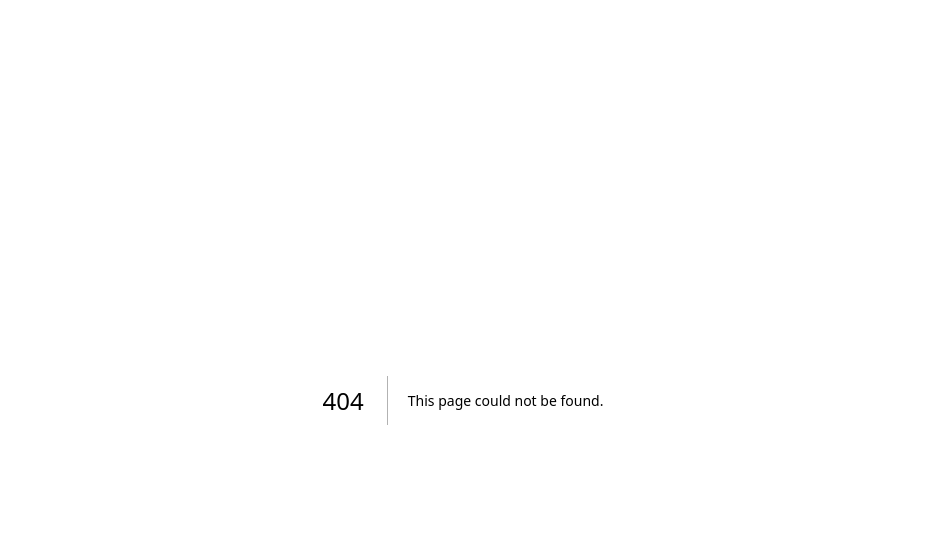
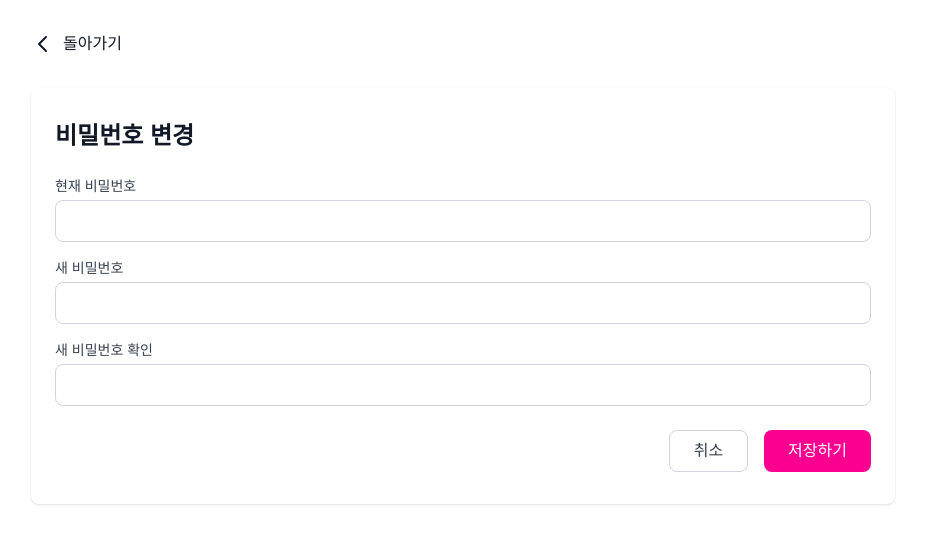
Before and after one commit to intzzzero/purrify-front, a Next.js app: page /account/password in a window 1280 px wide. Before the commit this address had no page. Shown: the top 544 px of the page, without its empty margins (177-1102 px from the left). Built offline with nearby package versions, Linux system fonts and the light colour scheme.

Commit message:
비밀번호 수정 페이지 추가

```diff
--- /dev/null
+++ b/src/app/account/password/action.ts
@@ -0,0 +1,51 @@
+'use server';
+
+import { createClient } from '@/utils/supabase/server';
+import { revalidatePath } from 'next/cache';
+import { redirect } from 'next/navigation';
+
+export async function updatePassword(formData: FormData) {
+	const supabase = await createClient();
+
+	const password = formData.get('password') as string;
+	const newPassword = formData.get('newPassword') as string;
+	const confirmPassword = formData.get('confirmPassword') as string;
+
+	// 새 비밀번호 확인
+	if (newPassword !== confirmPassword) {
+		return {
+			error: '새 비밀번호가 일치하지 않습니다.',
+		};
+	}
+
+	const user = (await supabase.auth.getUser()).data.user;
+	if (!user?.email) {
+		return { error: '사용자 이메일을 찾을 수 없습니다.' };
+	}
+
+	// 현재 비밀번호 확인
+	const { error: signInError } = await supabase.auth.signInWithPassword({
+		email: user.email,
+		password,
+	});
+
+	if (signInError) {
+		return {
+			error: '현재 비밀번호가 올바르지 않습니다.',
+		};
+	}
+
+	// 새 비밀번호로 업데이트
+	const { error: updateError } = await supabase.auth.updateUser({
+		password: newPassword,
+	});
+
+	if (updateError) {
+		return {
+			error: '비밀번호 변경 중 오류가 발생했습니다.',
+		};
+	}
+
+	revalidatePath('/account/password');
+	redirect('/account');
+}
--- /dev/null
+++ b/src/app/account/password/page.tsx
@@ -0,0 +1,129 @@
+'use client';
+
+import { useState } from 'react';
+import { updatePassword } from './action';
+import Link from 'next/link';
+
+export default function PasswordPage() {
+	const [error, setError] = useState<string>('');
+	const [success, setSuccess] = useState(false);
+
+	async function handleSubmit(formData: FormData) {
+		setError('');
+		setSuccess(false);
+		const result = await updatePassword(formData);
+		if (result?.error) {
+			setError(result.error);
+		}
+	}
+
+	return (
+		<div className="min-h-screen bg-white">
+			<div className="max-w-4xl mx-auto px-4 py-8">
+				<div className="flex items-center justify-between mb-8">
+					<Link href="/account">
+						<div className="flex items-center text-gray-900">
+							<svg
+								className="w-6 h-6 mr-2"
+								fill="none"
+								stroke="currentColor"
+								viewBox="0 0 24 24"
+							>
+								<path
+									strokeLinecap="round"
+									strokeLinejoin="round"
+									strokeWidth={2}
+									d="M15 19l-7-7 7-7"
+								/>
+							</svg>
+							<span>돌아가기</span>
+						</div>
+					</Link>
+				</div>
+
+				<div className="bg-white shadow rounded-lg">
+					<div className="px-6 py-8">
+						<h2 className="text-2xl font-bold text-gray-900 mb-6">
+							비밀번호 변경
+						</h2>
+
+						<form action={handleSubmit} className="space-y-6">
+							{error && (
+								<div className="bg-red-50 text-red-500 p-4 rounded-lg">
+									{error}
+								</div>
+							)}
+
+							<div className="space-y-4">
+								<div>
+									<label
+										htmlFor="password"
+										className="block text-sm font-medium text-gray-700 mb-1"
+									>
+										현재 비밀번호
+									</label>
+									<input
+										type="password"
+										id="password"
+										name="password"
+										required
+										className="w-full px-4 py-2 border border-gray-300 rounded-lg focus:ring-primary focus:border-primary text-gray-900"
+									/>
+								</div>
+
+								<div>
+									<label
+										htmlFor="newPassword"
+										className="block text-sm font-medium text-gray-700 mb-1"
+									>
+										새 비밀번호
+									</label>
+									<input
+										type="password"
+										id="newPassword"
+										name="newPassword"
+										required
+										minLength={6}
+										className="w-full px-4 py-2 border border-gray-300 rounded-lg focus:ring-primary focus:border-primary text-gray-900"
+									/>
+								</div>
+
+								<div>
+									<label
+										htmlFor="confirmPassword"
+										className="block text-sm font-medium text-gray-700 mb-1"
+									>
+										새 비밀번호 확인
+									</label>
+									<input
+										type="password"
+										id="confirmPassword"
+										name="confirmPassword"
+										required
+										minLength={6}
+										className="w-full px-4 py-2 border border-gray-300 rounded-lg focus:ring-primary focus:border-primary text-gray-900"
+									/>
+								</div>
+							</div>
+
+							<div className="flex justify-end space-x-4">
+								<Link
+									href="/account"
+									className="px-6 py-2 border border-gray-300 text-gray-700 rounded-lg hover:bg-gray-50 transition-colors"
+								>
+									취소
+								</Link>
+								<button
+									type="submit"
+									className="px-6 py-2 bg-primary text-white rounded-lg hover:bg-primary/90 transition-colors"
+								>
+									저장하기
+								</button>
+							</div>
+						</form>
+					</div>
+				</div>
+			</div>
+		</div>
+	);
+}
```
